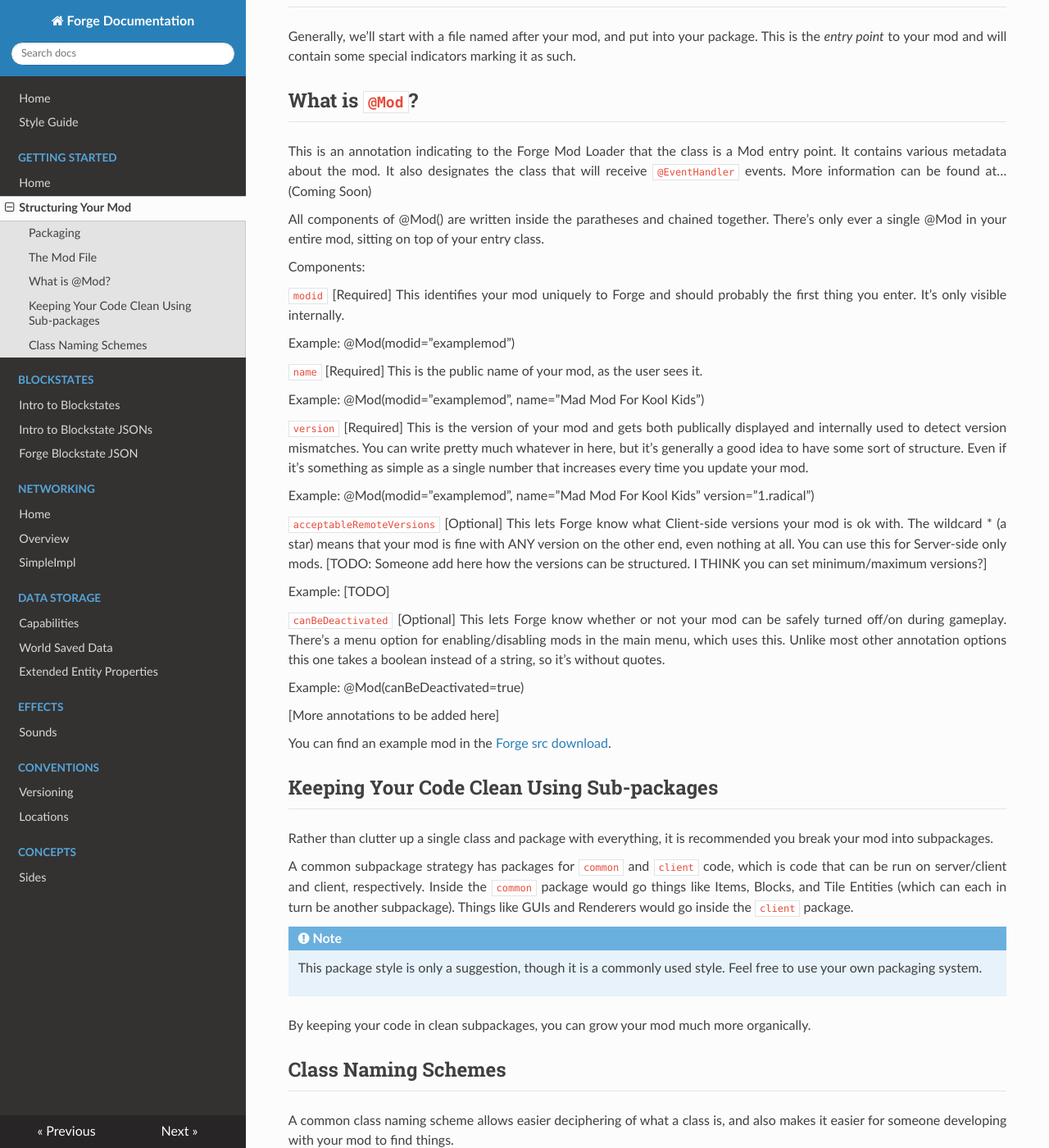
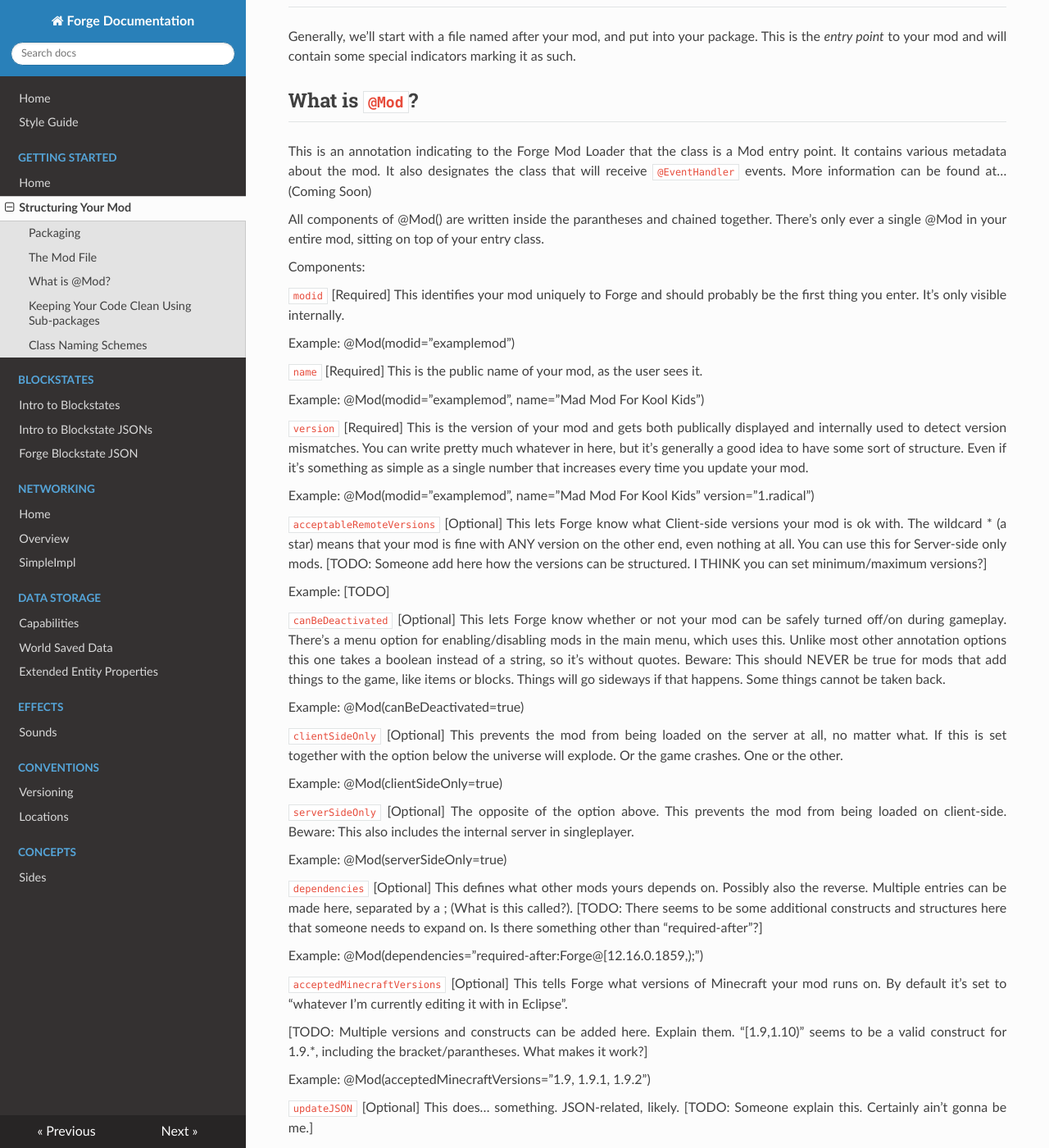
Before and after one commit to MinecraftForge/Documentation, an MkDocs documentation site: the page built from docs/gettingstarted/structuring.md, in a window 1280 px wide and 1400 px high, scrolled down 589 px. Shown: the whole window at 82% size. Built offline with MkDocs 1.6.1, drawn with Linux system fonts in a browser that asks for light colours; nearby versions of some CDN libraries; old or Windows-style settings are respelled for this version of MkDocs.

Commit message:
Fixed some spelling and added more annotations
I think there are still more to explore (and to edit)

```diff
--- a/docs/gettingstarted/structuring.md
+++ b/docs/gettingstarted/structuring.md
@@ -25,12 +25,12 @@ What is `@Mod`?
 
 This is an annotation indicating to the Forge Mod Loader that the class is a Mod entry point. It contains various metadata about the mod. It also designates the class that will receive `@EventHandler` events. More information can be found at... (Coming Soon)
 
-All components of @Mod() are written inside the paratheses and chained together. There's only ever a single @Mod in your entire mod, sitting on top of your entry class.
+All components of @Mod() are written inside the parantheses and chained together. There's only ever a single @Mod in your entire mod, sitting on top of your entry class.
 
 Components:
 
 `modid` [Required]
-This identifies your mod uniquely to Forge and should probably the first thing you enter. It's only visible internally.
+This identifies your mod uniquely to Forge and should probably be the first thing you enter. It's only visible internally.
 
 Example: @Mod(modid="examplemod")
 
@@ -53,8 +53,38 @@ Example: [TODO]
 
 `canBeDeactivated` [Optional]
 This lets Forge know whether or not your mod can be safely turned off/on during gameplay. There's a menu option for enabling/disabling mods in the main menu, which uses this. Unlike most other annotation options this one takes a boolean instead of a string, so it's without quotes.
+Beware: This should NEVER be true for mods that add things to the game, like items or blocks. Things will go sideways if that happens. Some things cannot be taken back.
 
 Example: @Mod(canBeDeactivated=true)
+
+`clientSideOnly` [Optional]
+This prevents the mod from being loaded on the server at all, no matter what. If this is set together with the option below the universe will explode. Or the game crashes. One or the other.
+
+Example: @Mod(clientSideOnly=true)
+
+`serverSideOnly` [Optional]
+The opposite of the option above. This prevents the mod from being loaded on client-side. Beware: This also includes the internal server in singleplayer.
+
+Example: @Mod(serverSideOnly=true)
+
+`dependencies` [Optional]
+This defines what other mods yours depends on. Possibly also the reverse. Multiple entries can be made here, separated by a ; (What is this called?).
+[TODO: There seems to be some additional constructs and structures here that someone needs to expand on. Is there something other than "required-after"?]
+
+Example: @Mod(dependencies="required-after:Forge@[12.16.0.1859,);")
+
+`acceptedMinecraftVersions` [Optional]
+This tells Forge what versions of Minecraft your mod runs on. By default it's set to "whatever I'm currently editing it with in Eclipse".
+
+[TODO: Multiple versions and constructs can be added here. Explain them. "[1.9,1.10)" seems to be a valid construct for 1.9.*, including the bracket/parantheses. What makes it work?]
+
+Example: @Mod(acceptedMinecraftVersions="1.9, 1.9.1, 1.9.2")
+
+`updateJSON` [Optional]
+This does... something. JSON-related, likely.
+[TODO: Someone explain this. Certainly ain't gonna be me.]
+
+Example: [TODO]
 
 [More annotations to be added here]
 
```
